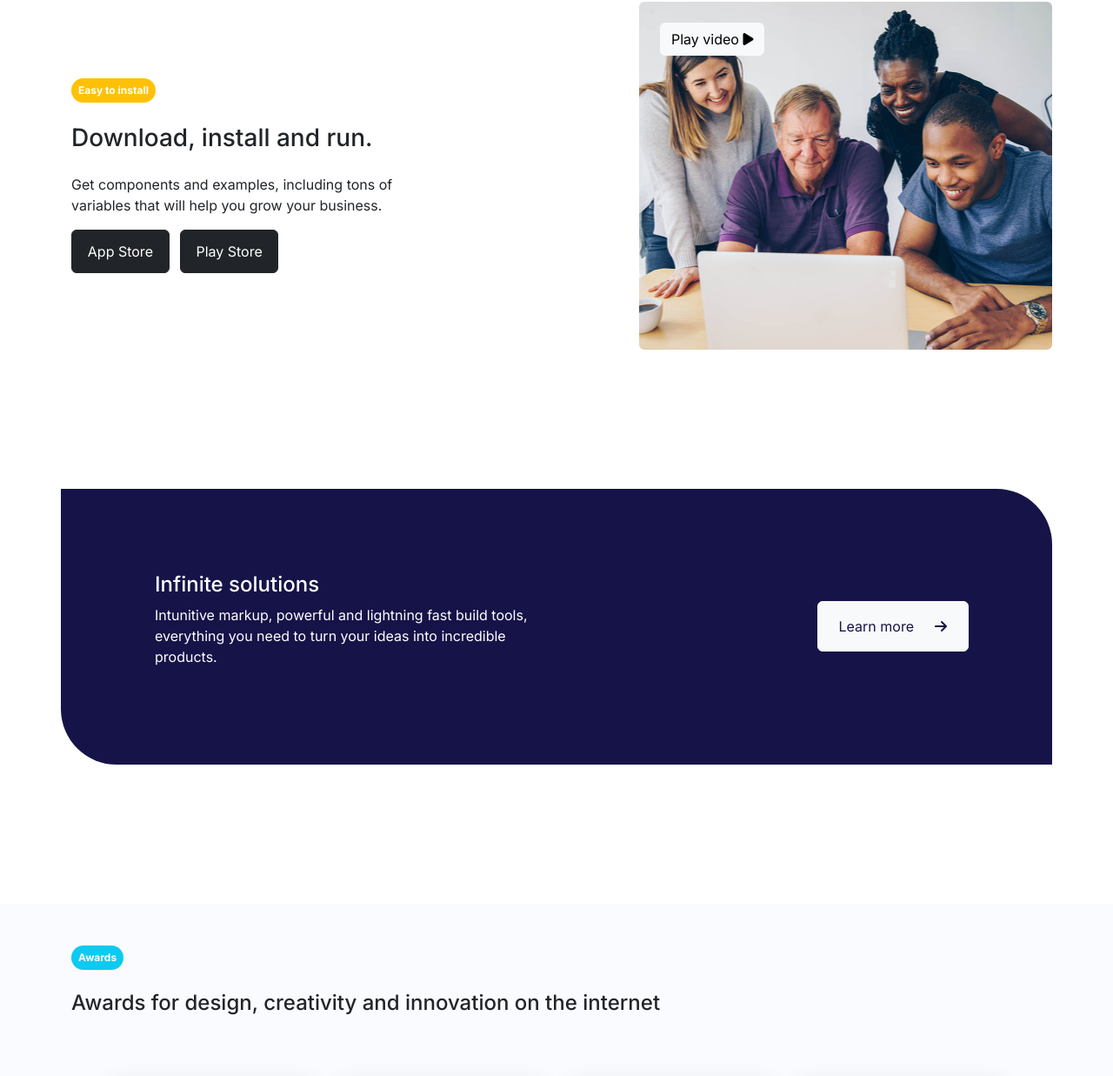
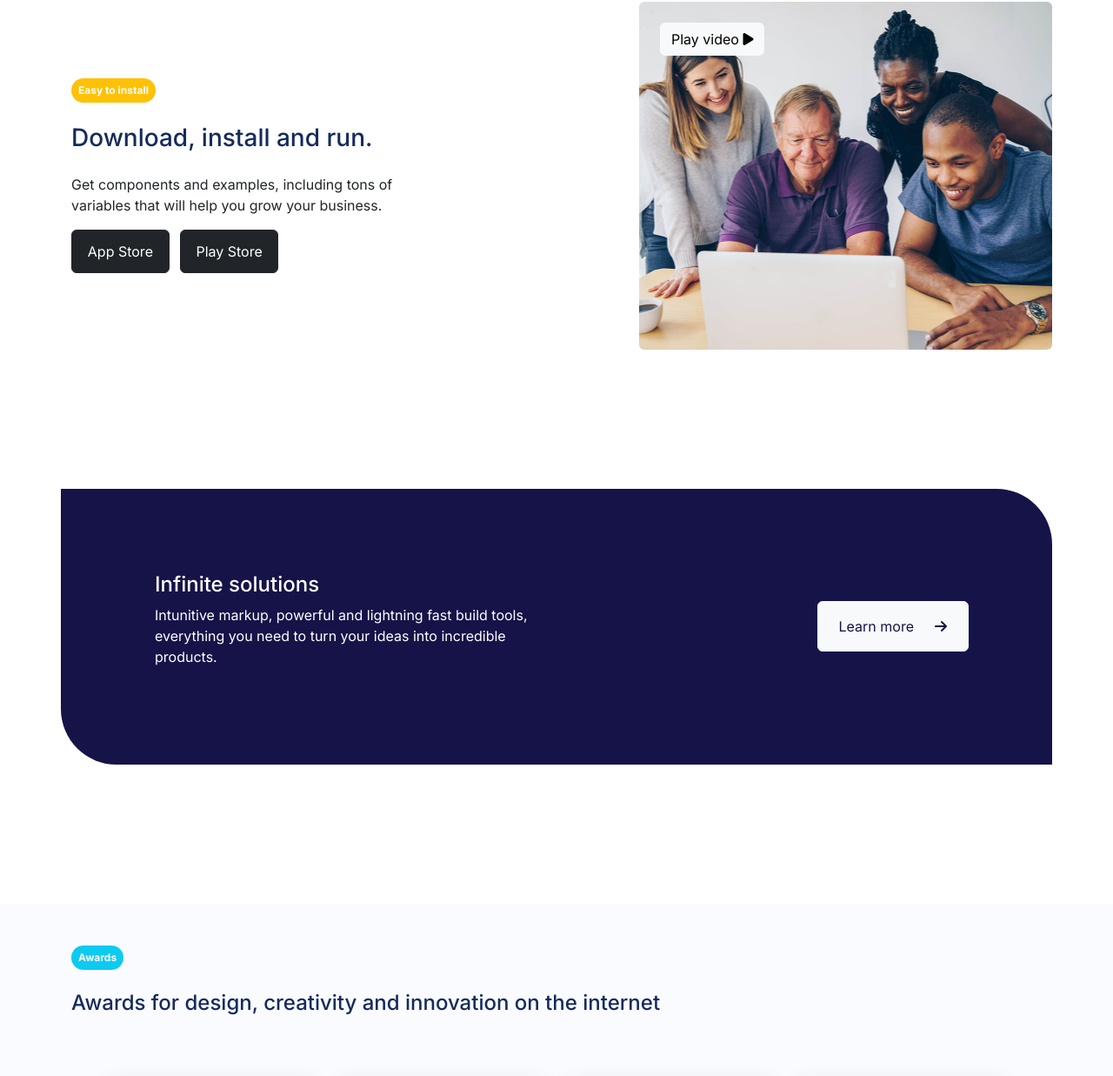
Before and after one commit to Yannick565/odoo-test, a plain HTML site: page index.html in a window 1280 px wide. Shown: the part 2805-4042 px from the top of the page at 87% size. Drawn offline with nearby package versions, Linux system fonts and the light colour scheme.

Commit message:
Final commit

```diff
--- a/index.html
+++ b/index.html
@@ -448,7 +448,7 @@
             <span class="badge mb-4 rounded-pill bg-warning text-white p-2">
               Easy to install
             </span>
-            <h3 class="mb-4">Download, install and run.</h3>
+            <h3 class="mb-4 custom-textBlue">Download, install and run.</h3>
             <p class="col-12 col-lg-10">
               Get components and examples, including tons of variables that will
               help you grow your business.
@@ -514,7 +514,7 @@
             <span class="mb-4 badge rounded-pill text-bg-info text-white p-2">
               Awards
             </span>
-            <h4 class="mb-4">
+            <h4 class="mb-4 custom-textBlue">
               Awards for design, creativity and innovation on the internet
             </h4>
           </div>
```
